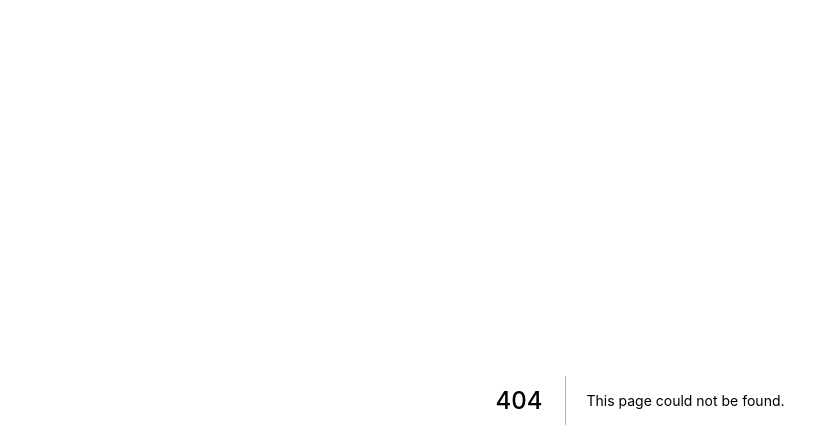
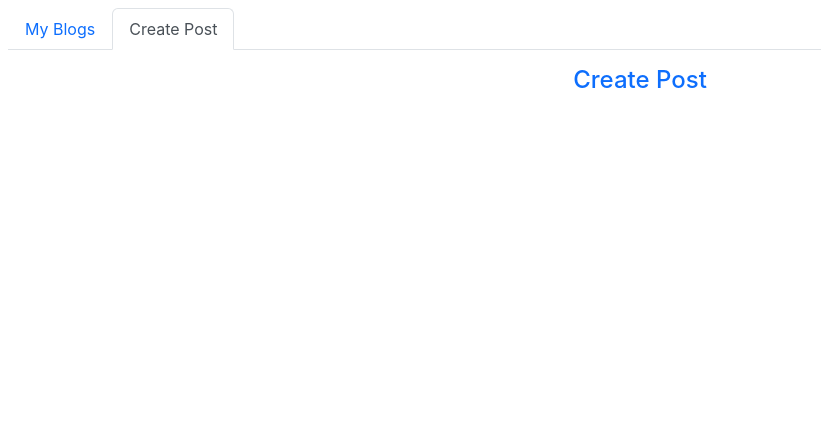
Before and after one commit to admhabits/FrontendChallenge, a Next.js app: page /blogs/create in a window 1280 px wide. Before the commit this address had no page. Shown: the top 448 px of the page, without its empty margins (0-821 px from the left). Built offline with nearby package versions, Linux system fonts and the light colour scheme.

Commit message:
update routing

```diff
--- /dev/null
+++ b/pages/blogs/create.tsx
@@ -0,0 +1,15 @@
+import React from 'react'
+import Header from '../../components/layouts/Header'
+
+export default function create_post() {
+  return (
+    <div className='p-2'>
+      <Header/>
+      <div className='row'>
+        <div className='col-md-12'>
+          <h4 className='heading text-center text-primary p-3'>Create Post</h4>
+        </div>
+      </div>
+    </div>
+  )
+}
--- a/pages/blogs/index.js
+++ /dev/null
@@ -1,5 +0,0 @@
-export default function DetailBlogs() {
-  return (
-    <div>DetailBlogs</div>
-  )
-}
--- a/pages/index.tsx
+++ b/pages/index.tsx
@@ -4,7 +4,7 @@ import Header from "../components/layouts/Header"
 export default function Home() {
 
   return (
-    <div className="rootApp">
+    <div className="p-2">
      <Header/>
     </div>
   )
```
Also changed, not shown: pages/blogs/[id].js (added, +15 -0 lines), pages/blogs/create_post.tsx (deleted, +0 -7 lines), 1 other file (tests, documents, lock files or other folders).
